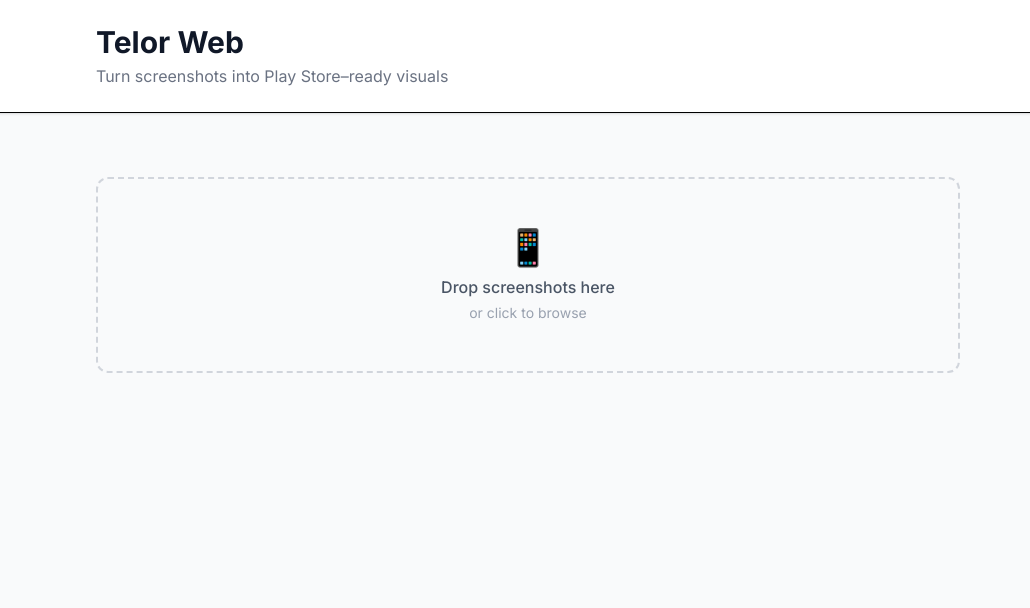
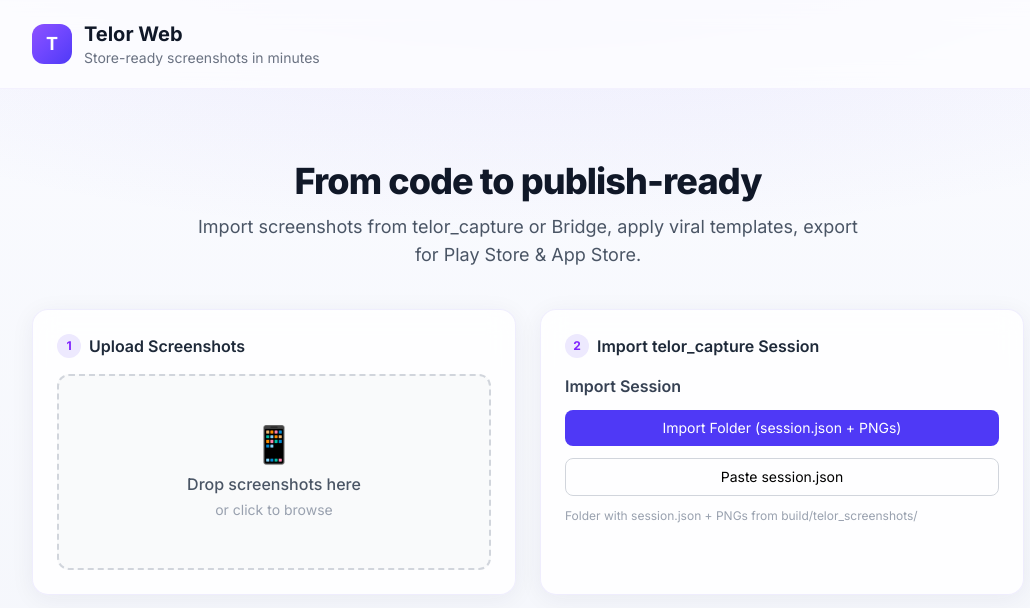
Before and after one commit to Glint-Org/Glint-Web, a React (Vite) app: page / in a window 1280 px wide. Shown: the top 608 px of the page, without its empty margins (112-1142 px from the left). Built offline with nearby package versions, Linux system fonts and the light colour scheme.

Commit message:
feat(home): add modern landing page with session import

```diff
--- a/src/pages/Home.jsx
+++ b/src/pages/Home.jsx
@@ -1,10 +1,12 @@
 import { useState } from 'react';
 import { useNavigate } from 'react-router-dom';
 import UploadZone from '../components/UploadZone';
+import SessionImporter from '../components/SessionImporter';
 import AdSlot from '../components/AdSlot';
 
 export default function Home() {
   const [screenshots, setScreenshots] = useState([]);
+  const [session, setSession] = useState(null);
   const navigate = useNavigate();
 
   const handleUpload = (files) => {
@@ -12,34 +14,72 @@
     setScreenshots(urls);
   };
 
+  const handleSessionImport = ({ screenshots: imported, session: importedSession }) => {
+    setScreenshots(imported);
+    setSession(importedSession);
+  };
+
   const handleStartEditing = () => {
-    navigate('/editor', { state: { screenshots } });
+    navigate('/editor', { state: { screenshots, session } });
   };
 
   return (
-    <div className="min-h-screen bg-gray-50">
-      <header className="bg-white shadow-sm border-b">
-        <div className="max-w-4xl mx-auto px-4 py-6">
-          <h1 className="text-3xl font-bold text-gray-900">Telor Web</h1>
-          <p className="text-gray-500 mt-1">Turn screenshots into Play Store–ready visuals</p>
+    <div className="min-h-screen telor-gradient-bg">
+      <header className="border-b border-violet-100/60 bg-white/70 backdrop-blur-md sticky top-0 z-10">
+        <div className="max-w-5xl mx-auto px-4 py-5 flex items-center gap-3">
+          <div className="w-10 h-10 rounded-xl bg-gradient-to-br from-violet-500 to-indigo-600 flex items-center justify-center text-white font-bold text-lg">
+            T
+          </div>
+          <div>
+            <h1 className="text-xl font-bold text-gray-900">Telor Web</h1>
+            <p className="text-sm text-gray-500">Store-ready screenshots in minutes</p>
+          </div>
         </div>
       </header>
 
       <AdSlot slot="home-banner" />
 
-      <main className="max-w-4xl mx-auto px-4 py-8 space-y-8">
-        <UploadZone onUpload={handleUpload} />
+      <main className="max-w-5xl mx-auto px-4 py-10 space-y-10">
+        <section className="text-center max-w-2xl mx-auto">
+          <h2 className="text-3xl md:text-4xl font-extrabold text-gray-900 tracking-tight">
+            From code to publish-ready
+          </h2>
+          <p className="mt-3 text-gray-600 text-lg">
+            Import screenshots from telor_capture or Bridge, apply viral templates, export for Play Store & App Store.
+          </p>
+        </section>
+
+        <div className="grid md:grid-cols-2 gap-6">
+          <div className="telor-card rounded-2xl p-6">
+            <h3 className="font-semibold text-gray-800 mb-4 flex items-center gap-2">
+              <span className="w-6 h-6 rounded-full bg-violet-100 text-violet-600 text-xs flex items-center justify-center font-bold">1</span>
+              Upload Screenshots
+            </h3>
+            <UploadZone onUpload={handleUpload} />
+          </div>
+          <div className="telor-card rounded-2xl p-6">
+            <h3 className="font-semibold text-gray-800 mb-4 flex items-center gap-2">
+              <span className="w-6 h-6 rounded-full bg-violet-100 text-violet-600 text-xs flex items-center justify-center font-bold">2</span>
+              Import telor_capture Session
+            </h3>
+            <SessionImporter onImport={handleSessionImport} />
+            <p className="text-xs text-gray-400 mt-3">
+              Folder with session.json + PNGs from build/telor_screenshots/
+            </p>
+          </div>
+        </div>
 
         {screenshots.length > 0 && (
-          <div className="text-center space-y-4">
-            <p className="text-green-600 font-medium">
-              {screenshots.length} screenshot{screenshots.length > 1 ? 's' : ''} uploaded
+          <div className="telor-card rounded-2xl p-8 text-center space-y-4">
+            <p className="text-emerald-600 font-semibold text-lg">
+              {screenshots.length} screenshot{screenshots.length > 1 ? 's' : ''} ready
+              {session?.app && <span className="text-gray-600"> — {session.app}</span>}
             </p>
             <button
               onClick={handleStartEditing}
-              className="px-6 py-3 bg-blue-600 text-white rounded-xl text-lg font-semibold hover:bg-blue-700 transition-colors"
+              className="px-8 py-3.5 telor-btn-primary rounded-xl text-lg"
             >
-              Start Editing
+              Apply Templates & Export →
             </button>
           </div>
         )}
```
